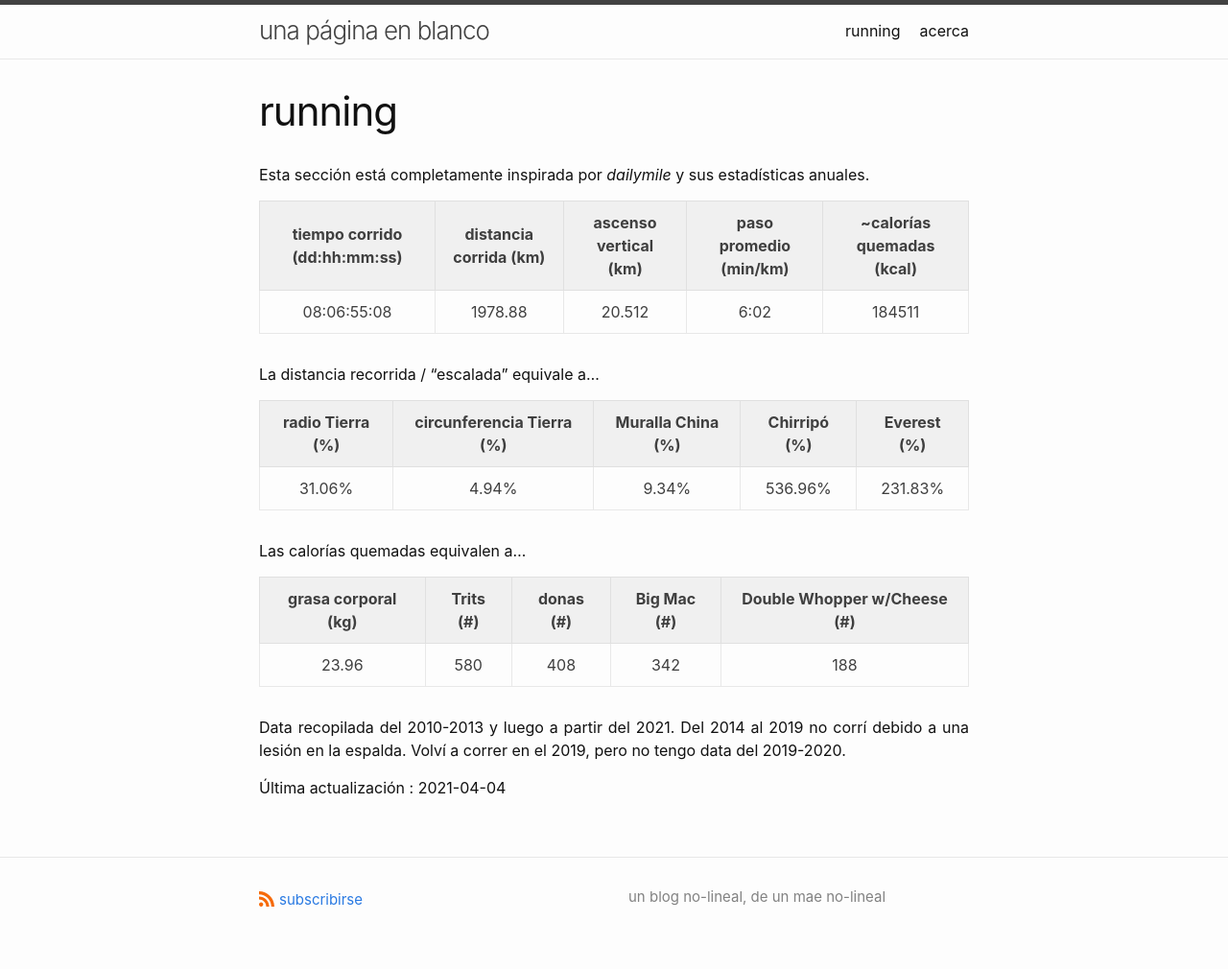
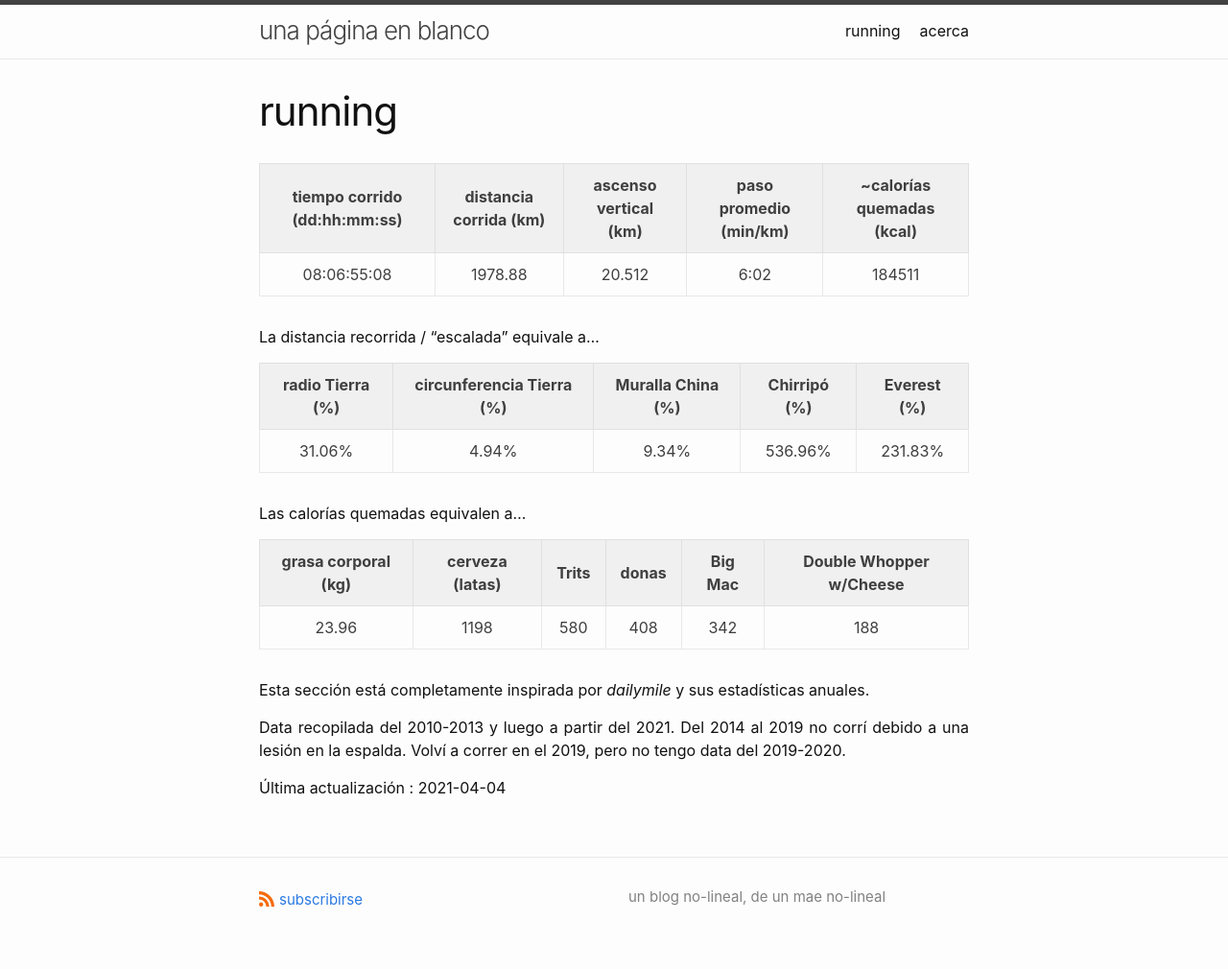
Before and after one commit to eguevaralopez/eguevaralopez.github.io, a Jekyll site: the page built from running.md, in a window 1280 px wide. Shown: the whole page at 96% size. Built offline with Jekyll 4.4.1, drawn with Linux system fonts in a browser that asks for light colours.

Commit message:
actualizar run stats

```diff
--- a/running.md
+++ b/running.md
@@ -18,9 +16,11 @@ La distancia recorrida / "escalada" equivale a...
 
 Las calorías quemadas equivalen a...
 
-| grasa corporal (kg) | Trits (#) | donas (#) | Big Mac (#) | Double Whopper w/Cheese (#) |
-|:-------------------:|:---------:|:---------:|:-----------:|:---------------------------:|
-| 23.96               | 580       | 408       | 342         | 188                         |
+| grasa corporal (kg) | cerveza (latas) | Trits | donas | Big Mac | Double Whopper w/Cheese |
+|:-------------------:|:---------------:|:-----:|:-----:|:-------:|:-----------------------:|
+| 23.96               | 1198            | 580   | 408   | 342     | 188                     |
+
+Esta sección está completamente inspirada por *dailymile* y sus estadísticas anuales.
 
 Data recopilada del 2010-2013 y luego a partir del 2021. Del 2014 al 2019 no corrí debido a una lesión en la espalda. Volví a correr en el 2019, pero no tengo data del 2019-2020.
 
```
Also changed, not shown: other parts of running.md (+0 -2 lines).
